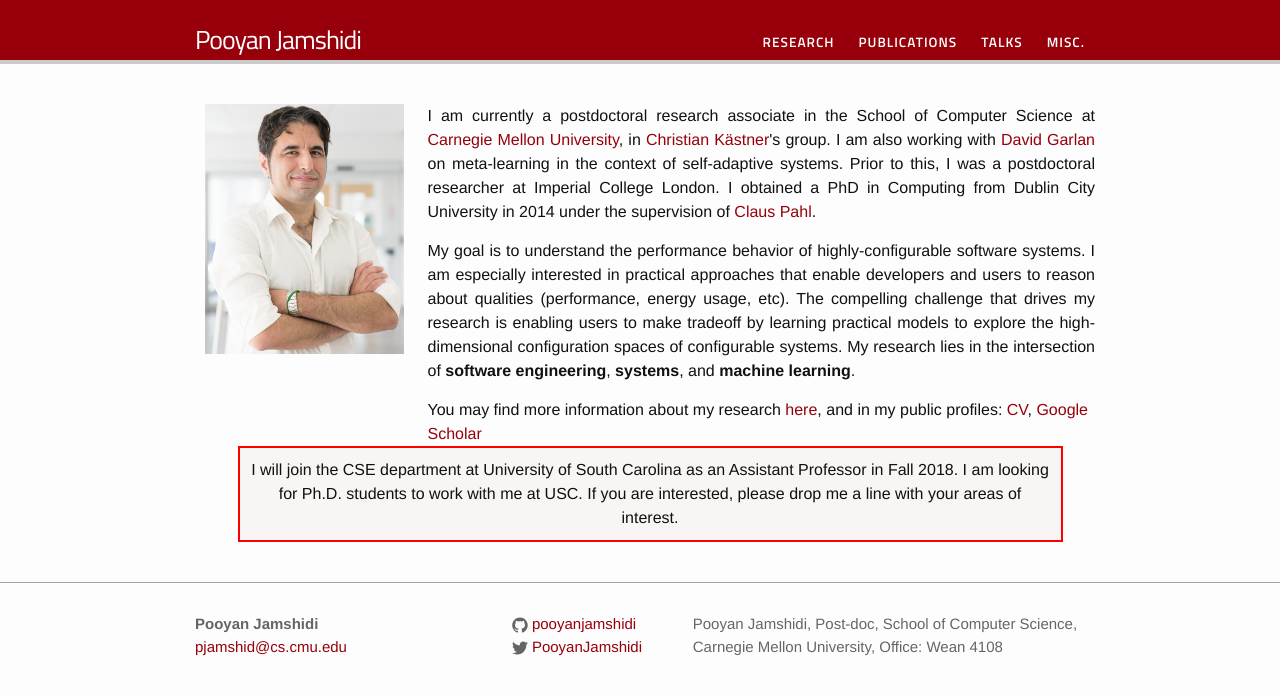
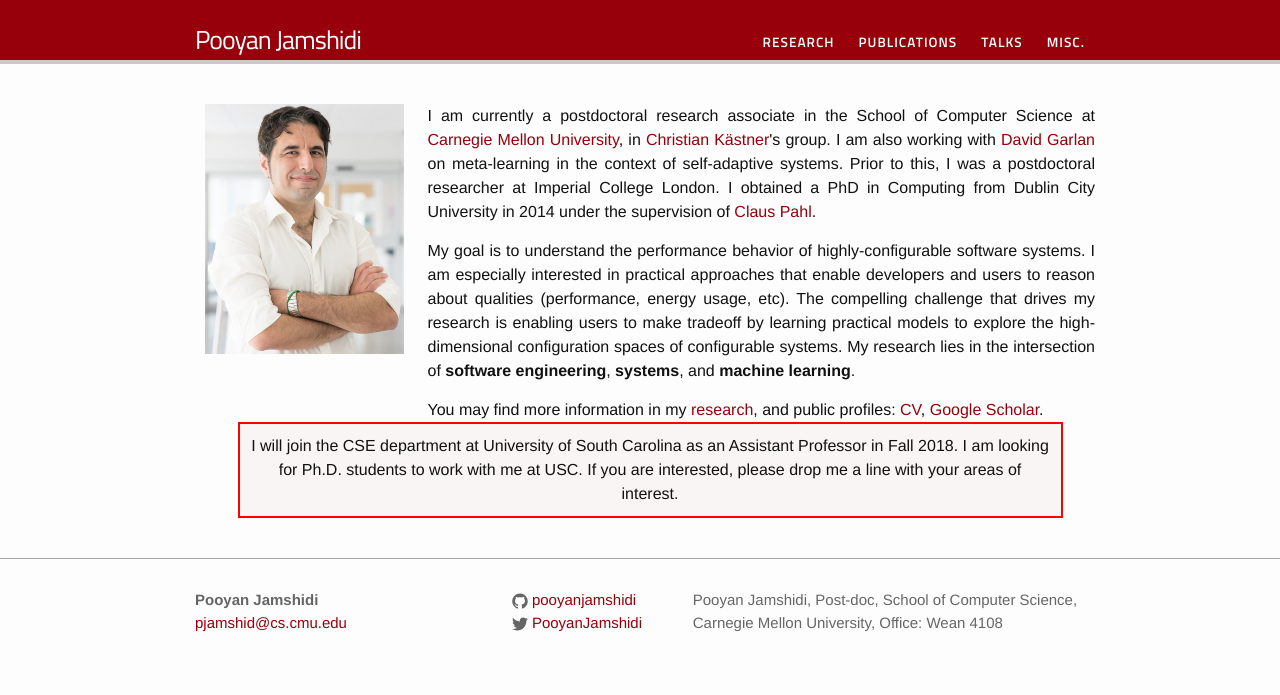
Before and after one commit to pooyanjamshidi/pooyanjamshidi.github.io, a Jekyll site: the page built from index.html, in a window 1280 px wide. Shown: the top 695 px of the page. Built offline with Jekyll 4.4.1, drawn with Linux system fonts in a browser that asks for light colours.

Commit message:
updated index

```diff
--- a/index.html
+++ b/index.html
@@ -20,7 +20,7 @@
         My goal is to understand the performance behavior of highly-configurable software systems. I am especially interested in practical approaches that enable developers and users to reason about qualities (performance, energy usage, etc). The compelling challenge that drives my research is enabling users to make tradeoff by learning practical models to explore the high-dimensional configuration spaces of configurable systems. My research lies in the intersection of <b>software engineering</b>, <b>systems</b>, and <b>machine learning</b>.
 		</p>
 
-        You may find more information about my research <a href="{{ "/research/" |  prepend: site.baseurl }}">here</a>, and in my public profiles: <a href="{{ "/resources/cv/cv_pooyan_jamshidi.pdf" |  prepend: site.baseurl }}">CV</a>, <a href="http://scholar.google.com/citations?hl=en&user=Jre2RUQAAAAJ">Google Scholar</a>
+        You may find more information in my <a href="{{ "/research/" |  prepend: site.baseurl }}">research</a>, and public profiles: <a href="{{ "/resources/cv/cv_pooyan_jamshidi.pdf" |  prepend: site.baseurl }}">CV</a>, <a href="http://scholar.google.com/citations?hl=en&user=Jre2RUQAAAAJ">Google Scholar</a>.
 
     </div>
 
```
